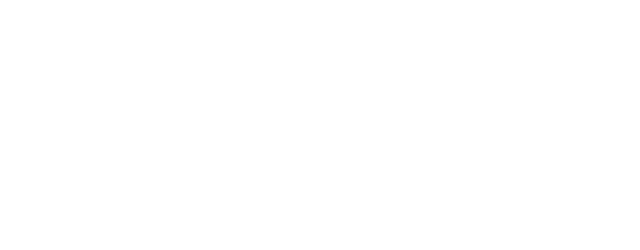
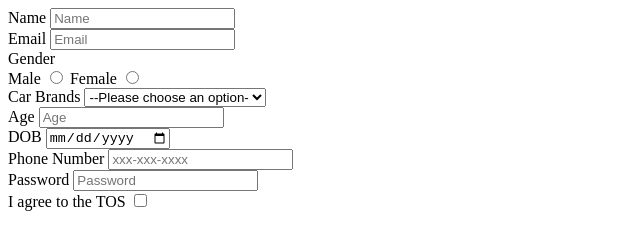
Before and after one commit to acciojob/signup-form-car-Ram181999, a website: page main.html in a window 1280 px wide. Shown: the whole page, without its empty margins (0-640 px from the left). Drawn offline with Linux system fonts and the light colour scheme.

Commit message:
created a submission

```diff
--- a/main.html
+++ b/main.html
@@ -8,6 +8,43 @@
 
 <body>
 	<!-- the entire body must be written by student -->
+	<form method="post">
+<label for="name">Name</label>
+		<input type="text" id="name" name ="" placeholder="Name" required>
+		<br>
+		<label for="email">Email</label>
+		<input type="email" id="email" name ="email" placeholder="Email" required>
+		<br>
+		<label >Gender</label><br>
+		<label for="gender_m">Male</label>
+		<input type="radio" id="gender_m" name ="Gender" required>
+		<label for="gender_f">Female</label>
+		<input type="radio" id="gender_f" name ="Gender" required>
+		<br>
+		<label for="cars">Car Brands</label>
+		<select id="cars">
+			<option value="" disabled selected>--Please choose an option-</option>
+			<option>Eon</option>
+			<option>Swift</option>
+			<option>I10</option>
+		</select>
+		<br>
+		<label for="age">Age</label>
+		<input type="number" id="age" name ="age" placeholder="Age" required>
+		<br>
+		<label for="dob">DOB</label>
+		<input type="date" id="dob" name ="dob"  required>
+		<br>
+		<label for="tel">Phone Number</label>
+		<input type="tel" id="tel" name ="tel" placeholder="xxx-xxx-xxxx" >
+		<br>
+		<label for="Password">Password</label>
+		<input type="Password" id="Password" name ="Password" placeholder="Password" required>
+		<br>
+		<label for="tos">I agree to the TOS</label>
+		<input type="checkbox" id="tos" required>
+
+	</form>
     <script type="text/javascript" src="./script.js">
 </script>
 
```
